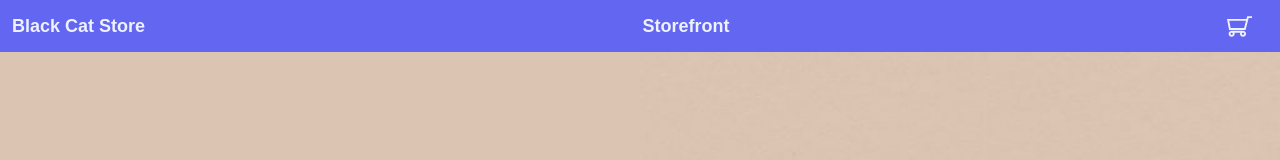
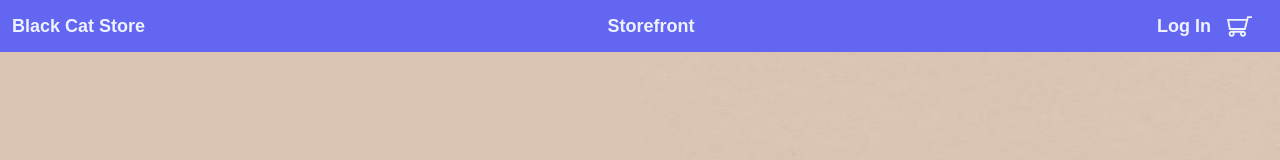
Before and after one commit to shinyfuwante/shopping_cart, a React (Create React App) app: page / in a window 1280 px wide. Shown: the top 160 px of the page. Built offline with nearby package versions, Linux system fonts and the light colour scheme.

Commit message:
Setting up auth for firestore

```diff
--- a/src/components/Navbar/Navbar.tsx
+++ b/src/components/Navbar/Navbar.tsx
@@ -2,12 +2,14 @@ import React from "react";
 import { NavbarProps } from "../Storefront/Storefront";
 import routes from "../routes.json";
 
-export default function Navbar ({handleCartClick}: NavbarProps) {
+export default function Navbar({ handleCartClick, loginFn }: NavbarProps) {
   return (
     <div className="font-quicksand flex justify-between bg-indigo-500 p-3 text-lg font-semibold text-indigo-50">
       <a href={routes.BASE + routes.HOME}>Black Cat Store</a>
       <a href={routes.BASE + routes.STORE}>Storefront</a>
-      <button onClick={handleCartClick}id="cart">
+      <div className="flex justify-between gap-4">
+        <button onClick={loginFn}>Log In</button>
+        <button onClick={handleCartClick} id="cart">
           <svg
             fill="#eef2ff"
             version="1.1"
@@ -38,5 +40,6 @@ export default function Navbar ({handleCartClick}: NavbarProps) {
           </svg>
         </button>
       </div>
+    </div>
   );
 }
--- a/src/components/Storefront/Storefront.tsx
+++ b/src/components/Storefront/Storefront.tsx
@@ -6,7 +6,13 @@ import Cart from "../Cart/Cart";
 import { useState, MouseEventHandler } from "react";
 import routes from "../routes.json";
 import { initializeApp } from "firebase/app";
-import { getDatabase } from "firebase/database";
+import { getDatabase, ref, set } from "firebase/database";
+import {
+  getAuth,
+  GoogleAuthProvider,
+  signInWithPopup,
+  signOut,
+} from "firebase/auth";
 
 // Your web app's Firebase configuration
 const firebaseConfig = {
@@ -21,6 +27,8 @@ const firebaseConfig = {
 
 export interface NavbarProps {
   handleCartClick: MouseEventHandler;
+  loginFn: (params: any) => void;
+  logoutFn: (params:any) => void;
 }
 export interface cartProps {
   cart: Array<cartedProduct>;
@@ -50,9 +58,24 @@ const Storefront = () => {
   const app = initializeApp(firebaseConfig);
   // Initialize Realtime Database and get a reference to the service
   const database = getDatabase(app);
+  const provider = new GoogleAuthProvider();
+
+  // sign in with "log-in" button
+  const auth = getAuth(app);
+  let result;
+  const signIn = async () => {
+    result = await signInWithPopup(auth, provider);
+  };
+
+  function writeToCart(userId: any) {
+    set(ref(database, "users/" + userId), {
+      user_cart: cart,
+    });
+  }
 
   const [displayCart, setDisplayCart] = useState(false);
   const [cart, setCart] = useState<cartedProduct[]>([]);
+
   const addToCart = (product: Product, amount = 1) => {
     const productToAdd = { product: product, quantity: amount };
     const oldProduct = cart.findIndex(
@@ -66,7 +89,9 @@ const Storefront = () => {
       productToUpdate.quantity += amount;
       setCart(newCart);
     }
+    // writeToCart(userId);
   };
+
   const subtractFromCart = (product: Product, amount = 1) => {
     const oldProduct = cart.findIndex(
       (cartedItem) => cartedItem.product === product
@@ -81,10 +106,15 @@ const Storefront = () => {
       setCart(newCart);
     }
   };
+
   return (
     <>
       <HashRouter>
-        <Navbar handleCartClick={() => setDisplayCart(!displayCart)}></Navbar>
+        <Navbar
+          handleCartClick={() => setDisplayCart(!displayCart)}
+          loginFn={() => signIn()}
+          logoutFn={()=> signOut(auth)}
+        ></Navbar>
         {displayCart && (
           <Cart
             cart={cart}
```
Lines whose indentation alone changed are shown as unchanged.
